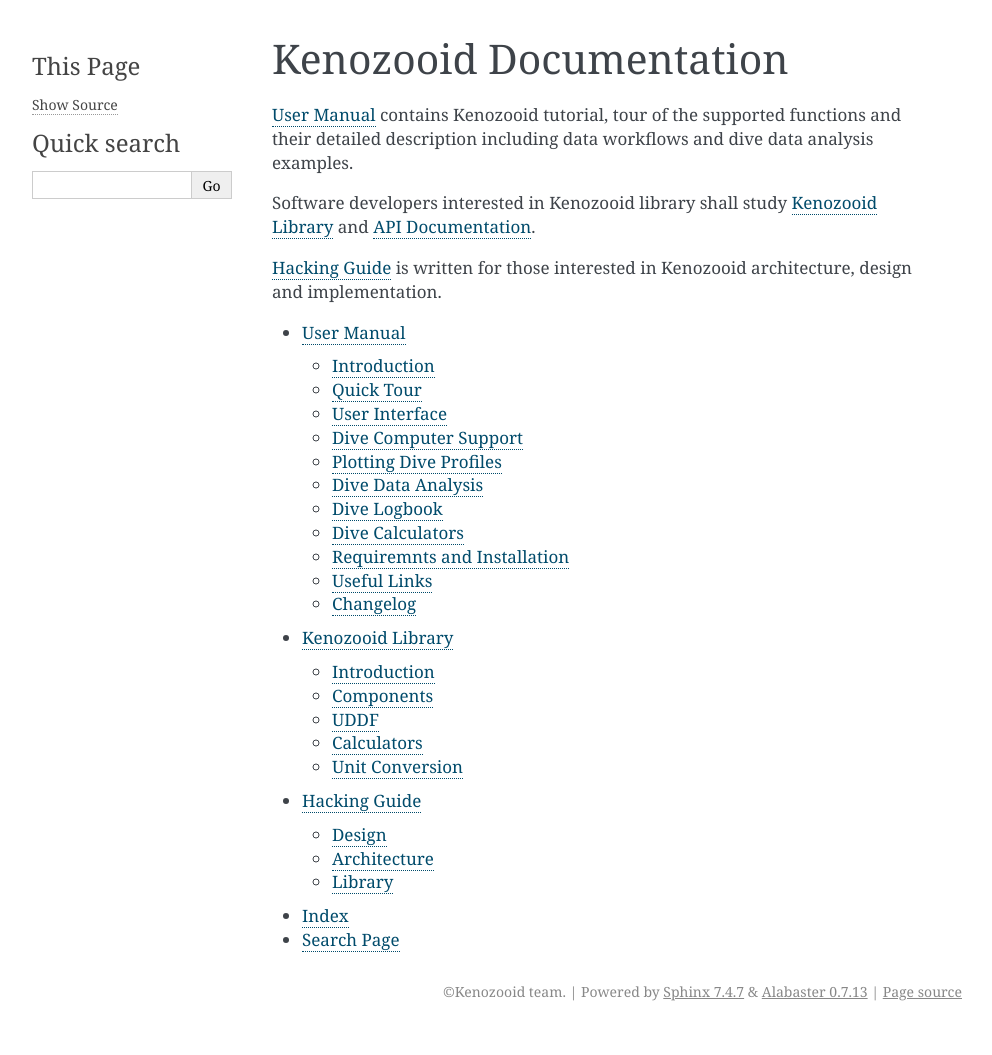
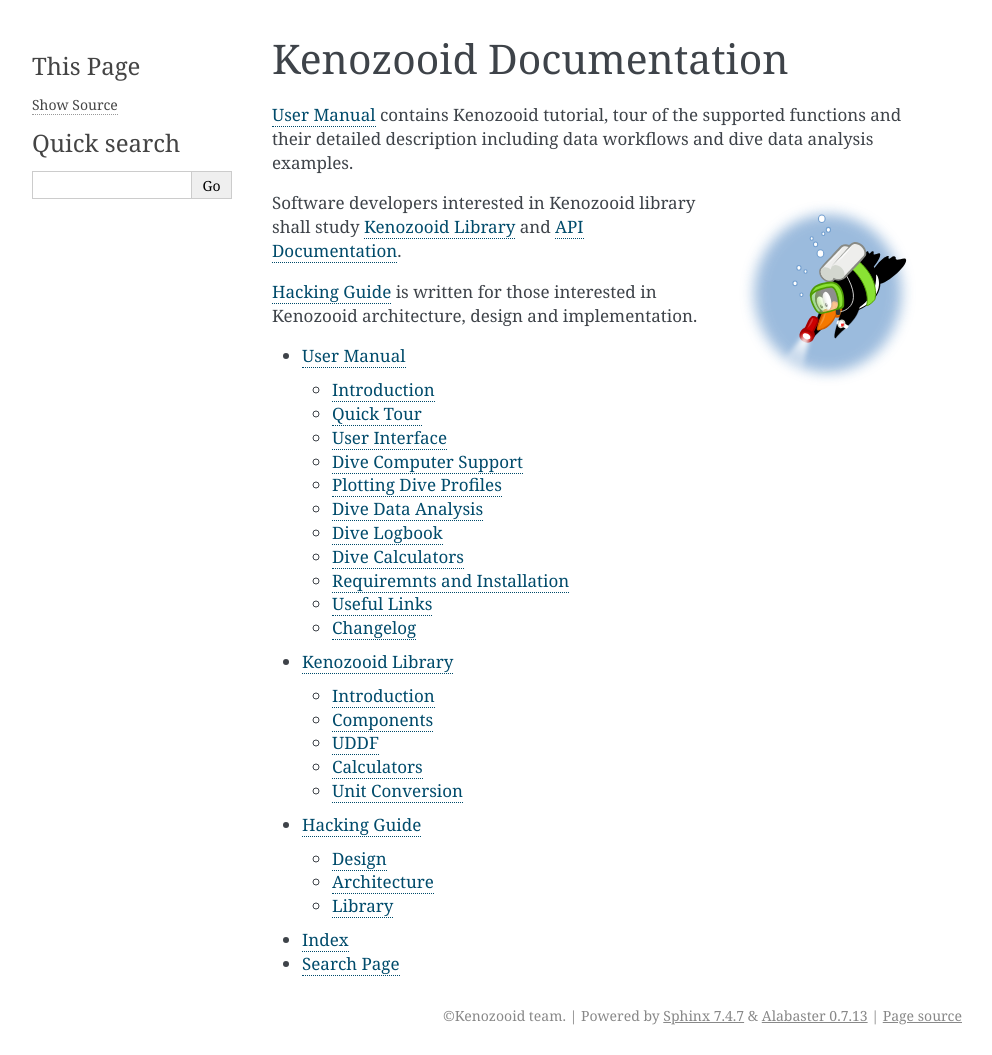
Before and after one commit to gitGNU/gnu_kenozooid, a Sphinx documentation site: the page built from doc/index.rst, in a window 1280 px wide. Shown: the whole page, without its empty margins (148-1140 px from the left). Built offline with Sphinx 7.4.7, drawn with Linux system fonts in a browser that asks for light colours; before the commit the page ends 1031 px from its top, so only the background shows below that.

Commit message:
- added kenozooid's logo picture from mimooh

```diff
--- a/doc/index.rst
+++ b/doc/index.rst
@@ -5,6 +5,10 @@
 :ref:`part-user` contains Kenozooid tutorial, tour of the supported
 functions and their detailed description including data workflows and
 dive data analysis examples.
+
+.. image:: kenozooid-logo.svg
+    :width: 200px
+    :align: right
 
 Software developers interested in Kenozooid library shall study
 :ref:`part-lib` and `API Documentation`_.
```
Also changed, not shown: doc/kenozooid-logo.svg (added).
